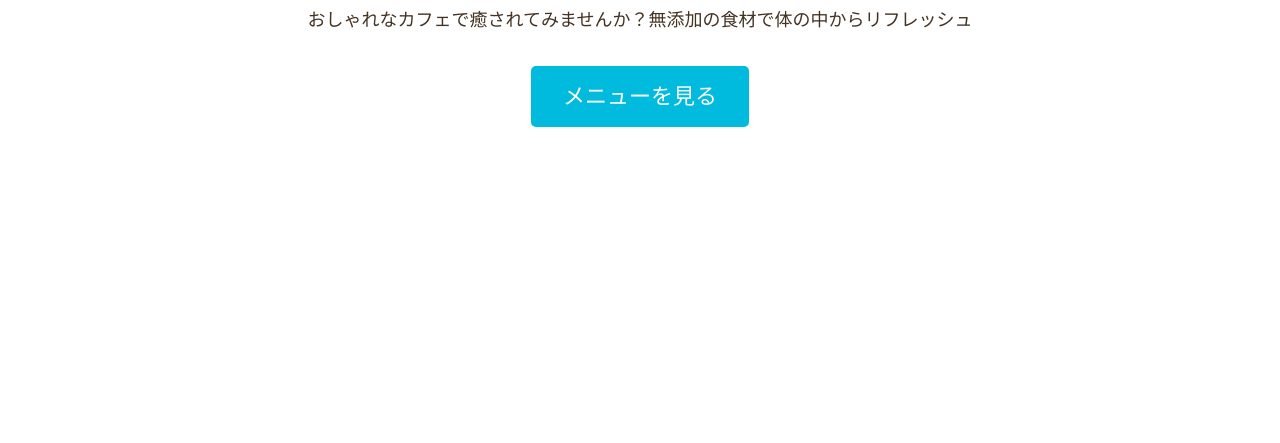
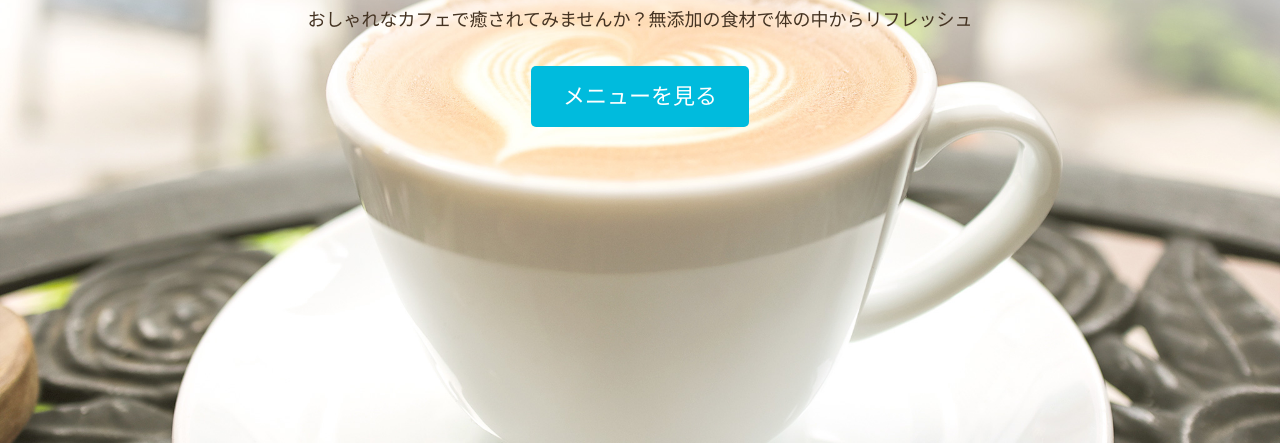
Before and after one commit to Nfnat0/web-sample, a plain HTML site: page WCBCafe/index.html in a window 1280 px wide. Shown: the part 357-800 px from the top of the page. Drawn offline with Linux system fonts and the light colour scheme; some packages are replaced by stand-ins of ours.

Commit message:
画面いっぱいに背景画像を設置

```diff
--- a/WCBCafe/css/style.css
+++ b/WCBCafe/css/style.css
@@ -90,3 +90,19 @@ img {
 .button:hover{
     background: #0090aa;
 }
+
+/* 大きな背景画像 */
+.big-bg {
+    background-size: cover;
+    background-position: center top;
+    background-repeat: no-repeat;
+}
+
+#home {
+    background-image: url(../images/main-bg.jpg);
+    min-height: 100vh;
+}
+
+#home .page-title{
+    text-transform: none;
+}
--- a/WCBCafe/index.html
+++ b/WCBCafe/index.html
@@ -12,6 +12,7 @@
 </head>
 
 <body>
+    <div id="home" class="big-bg">
         <header class="page-header wrapper">
             <h1><a href="index.html"><img class="logo" src="images/logo.svg" alt="WCBカフェホーム"></a></h1>
             <nav>
@@ -28,6 +29,7 @@
             <p>おしゃれなカフェで癒されてみませんか？無添加の食材で体の中からリフレッシュ</p>
             <a class="button" href="menu.html">メニューを見る</a>
         </div><!-- /.home-content -->
+    </div>
 </body>
 
 </html>
```
Lines whose indentation alone changed are shown as unchanged.
